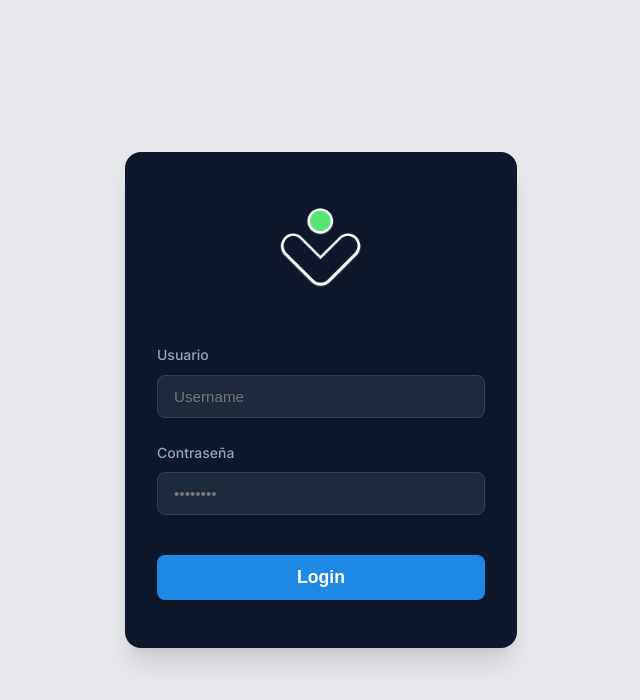
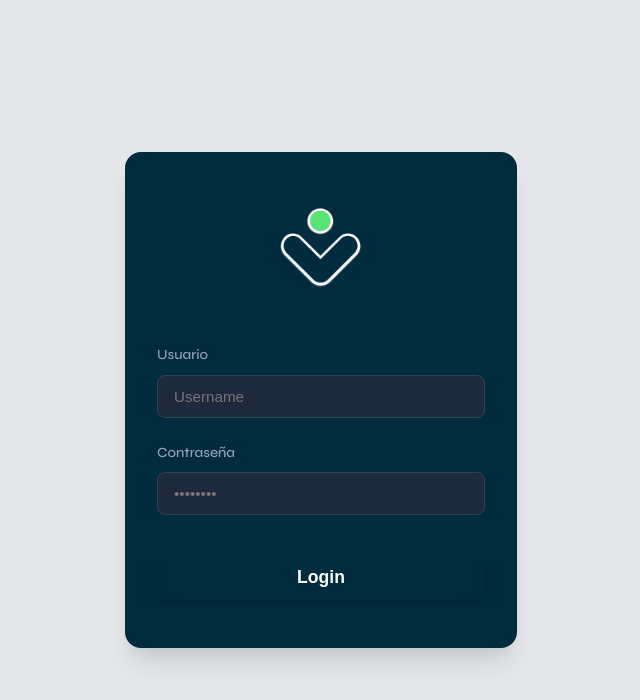
Before and after one commit to rolfalvarado/NewStuff, a Next.js app: page /login in a window 1280 px wide. Shown: the top 700 px of the page, without its empty margins (319-959 px from the left). Built offline with nearby package versions, Linux system fonts and the light colour scheme; no server answers.

Commit message:
cambios color

```diff
--- a/src/app/(main)/tareas/tareas.module.css
+++ b/src/app/(main)/tareas/tareas.module.css
@@ -1815,9 +1815,9 @@
 }
 
 .duplicateBtn {
-    background: var(--accent-primary, #1e88e5);
-    color: white;
-    border: 1px solid var(--accent-primary, #1e88e5);
+    background: var(--primary, #002C3E);
+    color: var(--text-on-primary, #F9F9F9);
+    border: 1px solid var(--primary, #002C3E);
 }
 
 .duplicateBtn:hover {
--- a/src/app/globals.css
+++ b/src/app/globals.css
@@ -16,9 +16,9 @@
   --text-muted: #9CA3AF;
 
   /* Primary Button Colors */
-  --primary: #1E88E5;
-  --primary-hover: #1565C0;
-  --text-on-primary: #FFFFFF;
+  --primary: #002C3E;
+  --primary-hover: #7CAEFF;
+  --text-on-primary: #F9F9F9;
 
   /* Spacing & Radius */
   --radius-sm: 4px;
@@ -53,7 +53,7 @@ body {
 body {
   color: var(--text-main);
   background: var(--bg-main);
-  font-family: var(--font-inter), Arial, Helvetica, sans-serif;
+  font-family: var(--font-syne), Arial, Helvetica, sans-serif;
   -webkit-font-smoothing: antialiased;
   -moz-osx-font-smoothing: grayscale;
   line-height: 1.6;
@@ -137,8 +137,9 @@ a:hover {
   font-weight: 500;
   cursor: pointer;
   border: none;
-  font-family: inherit;
+  font-family: var(--font-syne), sans-serif;
   font-size: 0.95rem;
+  color: #F9F9F9;
   transition: all 150ms var(--ease-smooth);
 }
 
--- a/src/app/globals.light.css
+++ b/src/app/globals.light.css
@@ -15,9 +15,9 @@
   --text-muted: #6b7280;
 
   /* Primary Button Colors */
-  --primary: #1E88E5;
-  --primary-hover: #1565C0;
-  --text-on-primary: #FFFFFF;
+  --primary: #002C3E;
+  --primary-hover: #7CAEFF;
+  --text-on-primary: #F9F9F9;
 
   /* Spacing & Radius */
   --radius-sm: 4px;
@@ -52,7 +52,7 @@ body {
 body {
   color: var(--text-main);
   background: var(--bg-main);
-  font-family: var(--font-inter), Arial, Helvetica, sans-serif;
+  font-family: var(--font-syne), Arial, Helvetica, sans-serif;
   -webkit-font-smoothing: antialiased;
   -moz-osx-font-smoothing: grayscale;
   line-height: 1.6;
@@ -136,8 +136,9 @@ a:hover {
   font-weight: 500;
   cursor: pointer;
   border: none;
-  font-family: inherit;
+  font-family: var(--font-syne), sans-serif;
   font-size: 0.95rem;
+  color: #F9F9F9;
   transition: all 150ms var(--ease-smooth);
 }
 
--- a/src/app/layout.tsx
+++ b/src/app/layout.tsx
@@ -1,10 +1,16 @@
 import type { Metadata } from "next";
-import { Inter } from "next/font/google";
+import { Inter, Syne } from "next/font/google";
 import "./globals.css";
 
 const inter = Inter({
   subsets: ["latin"],
   variable: "--font-inter",
+});
+
+const syne = Syne({
+  subsets: ["latin"],
+  weight: ["400", "500"],
+  variable: "--font-syne",
 });
 
 export const metadata: Metadata = {
@@ -23,7 +29,7 @@ export default function RootLayout({
 }>) {
   return (
     <html lang="es">
-      <body className={inter.variable}>
+      <body className={`${inter.variable} ${syne.variable}`}>
         {children}
       </body>
     </html>
--- a/src/app/login/page.tsx
+++ b/src/app/login/page.tsx
@@ -77,7 +77,7 @@ export default function LoginPage() {
         card: {
             position: "relative" as const,
             padding: "3rem 2rem",
-            backgroundColor: "#0F172A", // Color del Sidebar
+            backgroundColor: "#002C3E", // Color del Sidebar
             boxShadow: "0 20px 25px -5px rgba(0, 0, 0, 0.1), 0 10px 10px -5px rgba(0, 0, 0, 0.04)", // Sombra fuerte
             borderRadius: "1rem",
             color: "#FFFFFF",
--- a/src/components/ClientReportsModal.tsx
+++ b/src/components/ClientReportsModal.tsx
@@ -340,7 +340,7 @@ export default function ClientReportsModal({ system, onClose }: Props) {
                         href={`/tareas?client=${encodeURIComponent(system.url_sitio || "")}`}
                         style={{
                             fontSize: "0.78rem",
-                            color: "var(--primary, #1E88E5)",
+                            color: "var(--primary, #002C3E)",
                             textDecoration: "none",
                             fontWeight: 600,
                         }}
@@ -350,8 +350,8 @@ export default function ClientReportsModal({ system, onClose }: Props) {
                     <button
                         onClick={onClose}
                         style={{
-                            background: "var(--primary, #1E88E5)",
-                            color: "white",
+                            background: "var(--primary, #002C3E)",
+                            color: "var(--text-on-primary, #F9F9F9)",
                             border: "none",
                             borderRadius: 8,
                             padding: "0.45rem 0.9rem",
--- a/src/components/StuffOverview.tsx
+++ b/src/components/StuffOverview.tsx
@@ -194,7 +194,7 @@ export default function StuffOverview() {
                     overflow: "hidden"
                 }}>
                     <thead>
-                        <tr style={{ backgroundColor: "#E2F0D9", borderBottom: "2px solid #C5E0B4" }}>
+                        <tr style={{ backgroundColor: "#f9f9f9", borderBottom: "2px solid #06ccb4" }}>
                             <th style={{ padding: "10px", textAlign: "left", color: "#374151", border: "1px solid #C5E0B4" }}>Servidor</th>
                             <th style={{ padding: "10px", textAlign: "left", color: "#374151", border: "1px solid #C5E0B4" }}>Instancia</th>
                             <th style={{ padding: "10px", textAlign: "left", color: "#374151", border: "1px solid #C5E0B4" }}>Version</th>
--- a/src/lib/proyectos-api.ts
+++ b/src/lib/proyectos-api.ts
@@ -239,7 +239,7 @@ export function buildProyectosIdentity(
         id: email,
         username: email,
         name: displayName,
-        color: "#1E88E5",
+        color: "#7CAEFF",
     };
 }
 
--- a/src/lib/tareas-api.ts
+++ b/src/lib/tareas-api.ts
@@ -374,7 +374,7 @@ export interface TareasIdentity {
 }
 
 const ROLE_COLORS: Record<TareasRole, string> = {
-    dev: "#1E88E5",      // azul primario NewStuff
+    dev: "#002C3E",      // azul primario NewStuff
     support: "#ff6b35",  // naranja para diferenciar
 };
 
```
Also changed, not shown: src/app/(main)/sistemas/SystemsList.tsx (+5 -5 lines), src/components/Sidebar.tsx (+9 -7 lines), 1 other file (tests, documents, lock files or other folders). Lines whose indentation alone changed are shown as unchanged.
